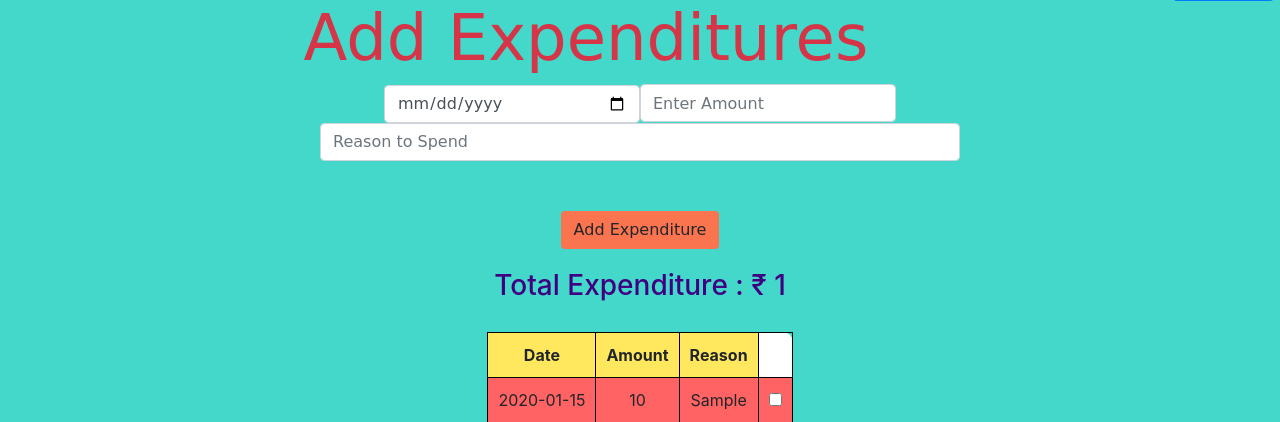
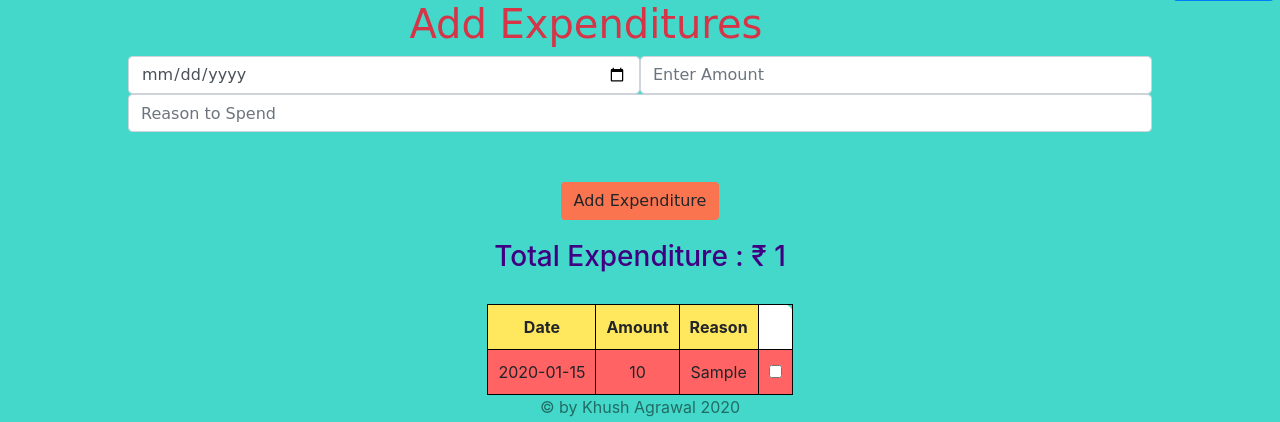
Before and after one commit to KhushAgrawal44/Expenditure-Tracker, a Node server app: template views/manager.ejs in a window 1280 px wide. Shown: the part 52-474 px from the top of the page. Run offline with Node 20, Linux system fonts and the light colour scheme; tables that the repository leaves empty hold one stand-in row (values such as "Sample post"); the template is opened without the code that fills it: values that come from a table or form of the project are taken from there, most other values are stand-ins (such as "Sample title", 1, 10 or a date in 2020); some libraries are stand-ins or nearby versions.

Commit message:
manager 4

```diff
--- a/views/manager.ejs
+++ b/views/manager.ejs
@@ -9,7 +9,7 @@
 
   <div class="manage">
 
-  <h1 style="font-size:5vw ; color:#d63447;">Add Expenditures</h1>
+  <h1 style="  color:#d63447;">Add Expenditures</h1>
 
 
 
@@ -17,13 +17,13 @@
   <form class="new-expenditure" action="/manager" method="post">
     <table>
       <tr>
-      <input style="width:20%;display:inline-block" class="form-control" type="date" name="date" placeholder="Enter Date" value="">
+      <input style="width:40%;display:inline-block" class="form-control" type="date" name="date" placeholder="Enter Date" value="">
       </tr>
       <tr>
-        <input style="width:20%;display:inline-block" class="form-control" type="value" name="expenditure_amt" placeholder="Enter Amount" value="">
+        <input style="width:40%;display:inline-block" class="form-control" type="value" name="expenditure_amt" placeholder="Enter Amount" value="">
       </tr>
       <tr>
-  <input  style="width:50%;margin-left:auto;margin-right:auto;display:block" class="form-control" type="text" name="reason" placeholder="Reason to Spend" value="">
+  <input  style="width:80%;margin-left:auto;margin-right:auto;display:block" class="form-control" type="text" name="reason" placeholder="Reason to Spend" value="">
       </tr>
     </table>
 
```
